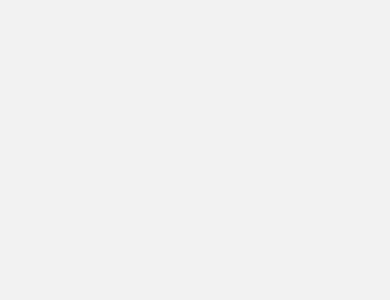
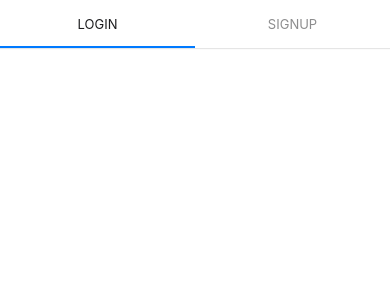
Before and after one commit to MuhammadRafeh/ECom, a React Native app: screen /OnBoarding in a window 390 px wide. Shown: the top 300 px of the page. Built offline with nearby package versions, Linux system fonts and the light colour scheme.

Commit message:
Improved OnBoarding Screen!

```diff
--- a/src/screens/OnBoardingScreen.js
+++ b/src/screens/OnBoardingScreen.js
@@ -1,14 +1,28 @@
-import React from 'react';
-import { Text, View, StyleSheet } from 'react-native';
+import React, { useEffect } from 'react';
+import { Text, View, StyleSheet, Image } from 'react-native';
 
 const OnBoarding = props => {
+    useEffect(() => {
+        setTimeout(() => props.navigation.replace('Auth'), 1);
+    }, [])
     return (
-        <View />
+        <View style={styles.screen}>
+            <Image source={require('../../assets/images/UI/logo.png')} />
+            <Image source={require('../../assets/images/onboarding/logoText.png')} style={styles.logoText} />
+        </View>
     );
 }
 
 export default OnBoarding;
 
 const styles = StyleSheet.create({
-
+    screen: {
+        flex: 1,
+        justifyContent: 'center',
+        alignItems: 'center',
+        backgroundColor: '#fff'
+    },
+    logoText: {
+        marginTop: 13
+    }
 })
```
